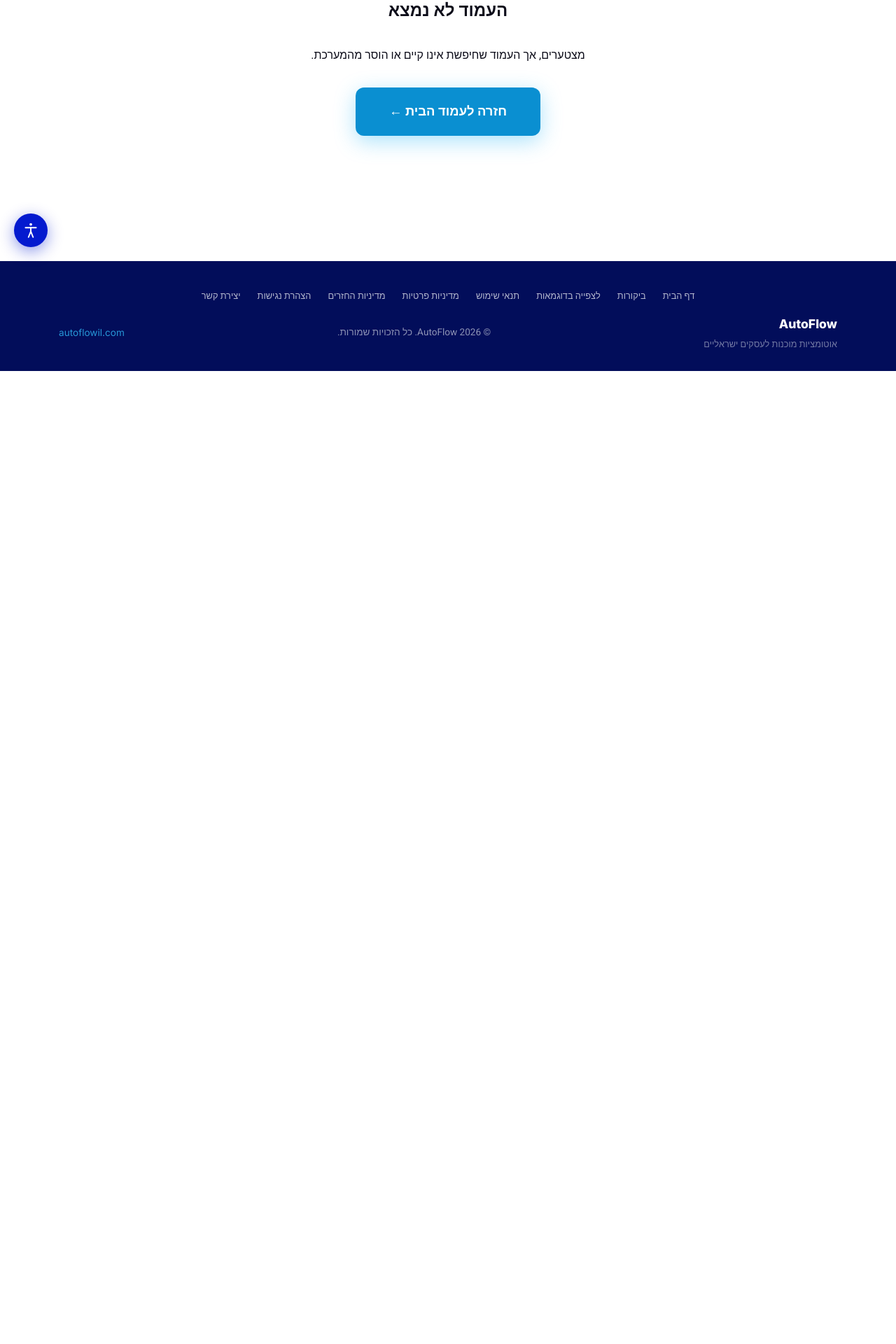
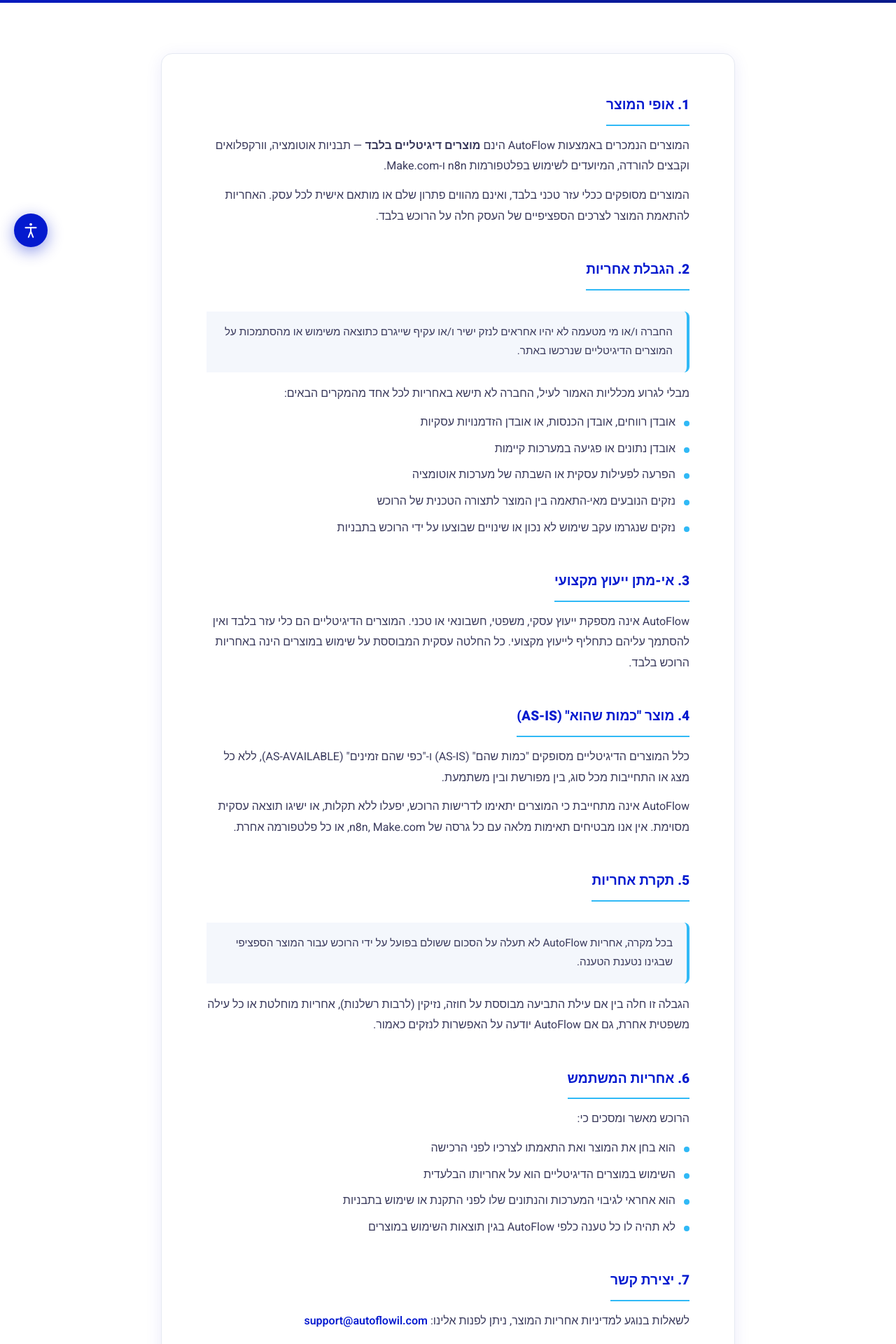
Before and after one commit to orishemesh/AutoFlow, a Next.js app: page /product-liability in a window 1280 px wide. Before the commit this address had no page. Shown: the part 427-2347 px from the top of the page at 70% size. Before the commit the page ends 957 px from the top, so only its background shows below. Built offline with nearby package versions, Linux system fonts and the light colour scheme.

Commit message:
Add product liability page
Add product liability page (אחריות מוצר)

```diff
--- /dev/null
+++ b/src/app/product-liability/page.tsx
@@ -0,0 +1,153 @@
+import type { Metadata } from 'next';
+import BodyClass from '@/components/BodyClass';
+
+export const metadata: Metadata = {
+  title: 'אחריות מוצר — AutoFlow',
+  description:
+    'מדיניות אחריות המוצר של AutoFlow — פלטפורמת האוטומציות המובילה לעסקים ישראליים.',
+};
+
+export default function ProductLiabilityPage() {
+  return (
+    <>
+      <BodyClass className="legal-body" />
+
+      <main id="main-content">
+        <section className="page-hero">
+          <div className="container">
+            <div className="page-hero-label">מסמך משפטי</div>
+            <h1>אחריות מוצר</h1>
+            <p>
+              מדיניות אחריות המוצר של AutoFlow — אנא קראו בעיון לפני רכישה או
+              שימוש במוצרים הדיגיטליים שלנו.
+            </p>
+            <p className="page-hero-meta">עדכון אחרון: אפריל 2025</p>
+          </div>
+        </section>
+
+        <section className="legal-wrap">
+          <div className="container">
+            <div className="legal-card">
+              <div className="legal-section">
+                <h2>1. אופי המוצר</h2>
+                <p>
+                  המוצרים הנמכרים באמצעות AutoFlow הינם{' '}
+                  <strong>מוצרים דיגיטליים בלבד</strong> — תבניות אוטומציה,
+                  וורקפלואים וקבצים להורדה, המיועדים לשימוש בפלטפורמות n8n
+                  ו-Make.com.
+                </p>
+                <p>
+                  המוצרים מסופקים ככלי עזר טכני בלבד, ואינם מהווים פתרון שלם
+                  או מותאם אישית לכל עסק. האחריות להתאמת המוצר לצרכים הספציפיים
+                  של העסק חלה על הרוכש בלבד.
+                </p>
+              </div>
+
+              <div className="legal-section">
+                <h2>2. הגבלת אחריות</h2>
+                <div className="legal-highlight">
+                  החברה ו/או מי מטעמה לא יהיו אחראים לנזק ישיר ו/או עקיף
+                  שייגרם כתוצאה משימוש או מהסתמכות על המוצרים הדיגיטליים שנרכשו
+                  באתר.
+                </div>
+                <p>
+                  מבלי לגרוע מכלליות האמור לעיל, החברה לא תישא באחריות לכל אחד
+                  מהמקרים הבאים:
+                </p>
+                <ul>
+                  <li>
+                    אובדן רווחים, אובדן הכנסות, או אובדן הזדמנויות עסקיות
+                  </li>
+                  <li>אובדן נתונים או פגיעה במערכות קיימות</li>
+                  <li>
+                    הפרעה לפעילות עסקית או השבתה של מערכות אוטומציה
+                  </li>
+                  <li>
+                    נזקים הנובעים מאי-התאמה בין המוצר לתצורה הטכנית של הרוכש
+                  </li>
+                  <li>
+                    נזקים שנגרמו עקב שימוש לא נכון או שינויים שבוצעו על ידי
+                    הרוכש בתבניות
+                  </li>
+                </ul>
+              </div>
+
+              <div className="legal-section">
+                <h2>3. אי-מתן ייעוץ מקצועי</h2>
+                <p>
+                  AutoFlow אינה מספקת ייעוץ עסקי, משפטי, חשבונאי או טכני.
+                  המוצרים הדיגיטליים הם כלי עזר בלבד ואין להסתמך עליהם כתחליף
+                  לייעוץ מקצועי. כל החלטה עסקית המבוססת על שימוש במוצרים הינה
+                  באחריות הרוכש בלבד.
+                </p>
+              </div>
+
+              <div className="legal-section">
+                <h2>4. מוצר &quot;כמות שהוא&quot; (AS-IS)</h2>
+                <p>
+                  כלל המוצרים הדיגיטליים מסופקים &quot;כמות שהם&quot; (AS-IS)
+                  ו-&quot;כפי שהם זמינים&quot; (AS-AVAILABLE), ללא כל מצג או
+                  התחייבות מכל סוג, בין מפורשת ובין משתמעת.
+                </p>
+                <p>
+                  AutoFlow אינה מתחייבת כי המוצרים יתאימו לדרישות הרוכש, יפעלו
+                  ללא תקלות, או ישיגו תוצאה עסקית מסוימת. אין אנו מבטיחים
+                  תאימות מלאה עם כל גרסה של n8n, Make.com, או כל פלטפורמה אחרת.
+                </p>
+              </div>
+
+              <div className="legal-section">
+                <h2>5. תקרת אחריות</h2>
+                <div className="legal-highlight">
+                  בכל מקרה, אחריות AutoFlow לא תעלה על הסכום ששולם בפועל על ידי
+                  הרוכש עבור המוצר הספציפי שבגינו נטענת הטענה.
+                </div>
+                <p>
+                  הגבלה זו חלה בין אם עילת התביעה מבוססת על חוזה, נזיקין
+                  (לרבות רשלנות), אחריות מוחלטת או כל עילה משפטית אחרת, גם אם
+                  AutoFlow יודעה על האפשרות לנזקים כאמור.
+                </p>
+              </div>
+
+              <div className="legal-section">
+                <h2>6. אחריות המשתמש</h2>
+                <p>
+                  הרוכש מאשר ומסכים כי:
+                </p>
+                <ul>
+                  <li>
+                    הוא בחן את המוצר ואת התאמתו לצרכיו לפני הרכישה
+                  </li>
+                  <li>
+                    השימוש במוצרים הדיגיטליים הוא על אחריותו הבלעדית
+                  </li>
+                  <li>
+                    הוא אחראי לגיבוי המערכות והנתונים שלו לפני התקנת או שימוש
+                    בתבניות
+                  </li>
+                  <li>
+                    לא תהיה לו כל טענה כלפי AutoFlow בגין תוצאות השימוש
+                    במוצרים
+                  </li>
+                </ul>
+              </div>
+
+              <div className="legal-section">
+                <h2>7. יצירת קשר</h2>
+                <p>
+                  לשאלות בנוגע למדיניות אחריות המוצר, ניתן לפנות אלינו:{' '}
+                  <a
+                    href="mailto:support@autoflowil.com"
+                    style={{ color: 'var(--deep-indigo)', fontWeight: 600 }}
+                  >
+                    support@autoflowil.com
+                  </a>
+                </p>
+              </div>
+            </div>
+          </div>
+        </section>
+      </main>
+    </>
+  );
+}
```
